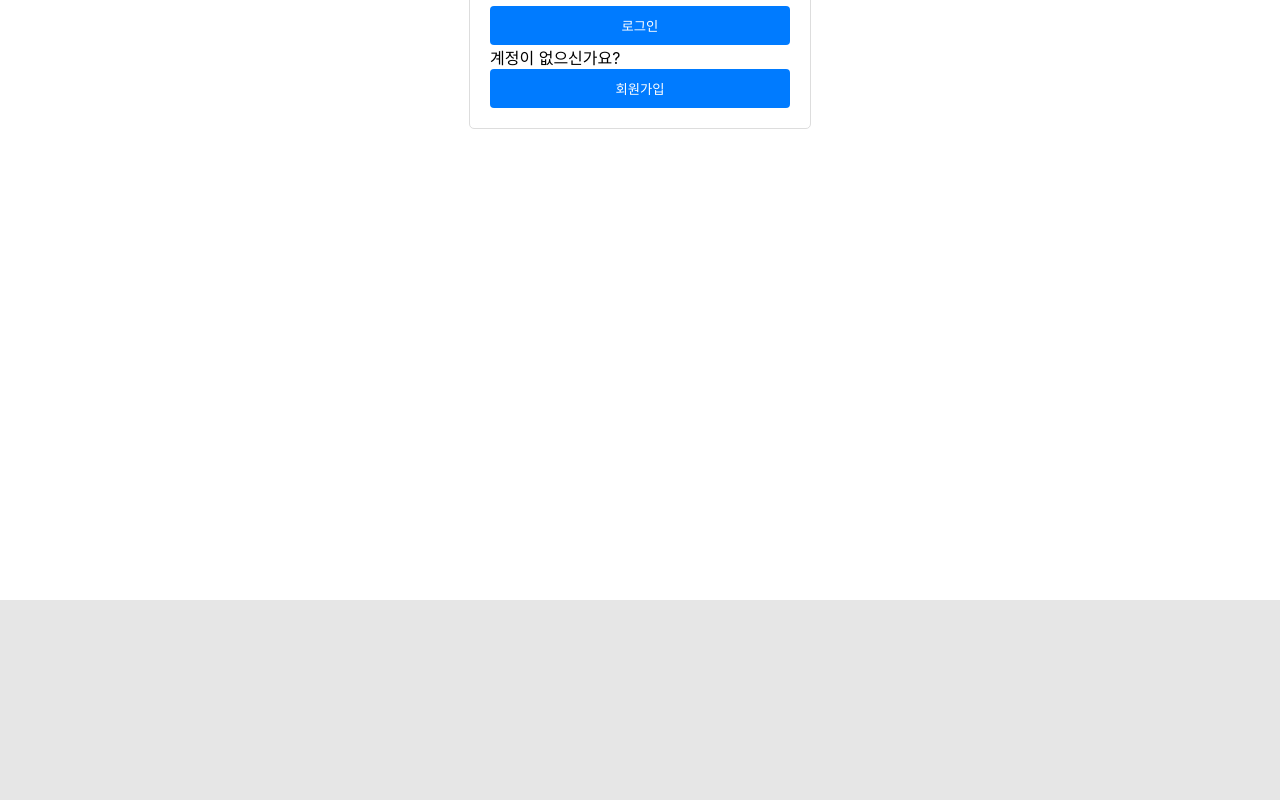
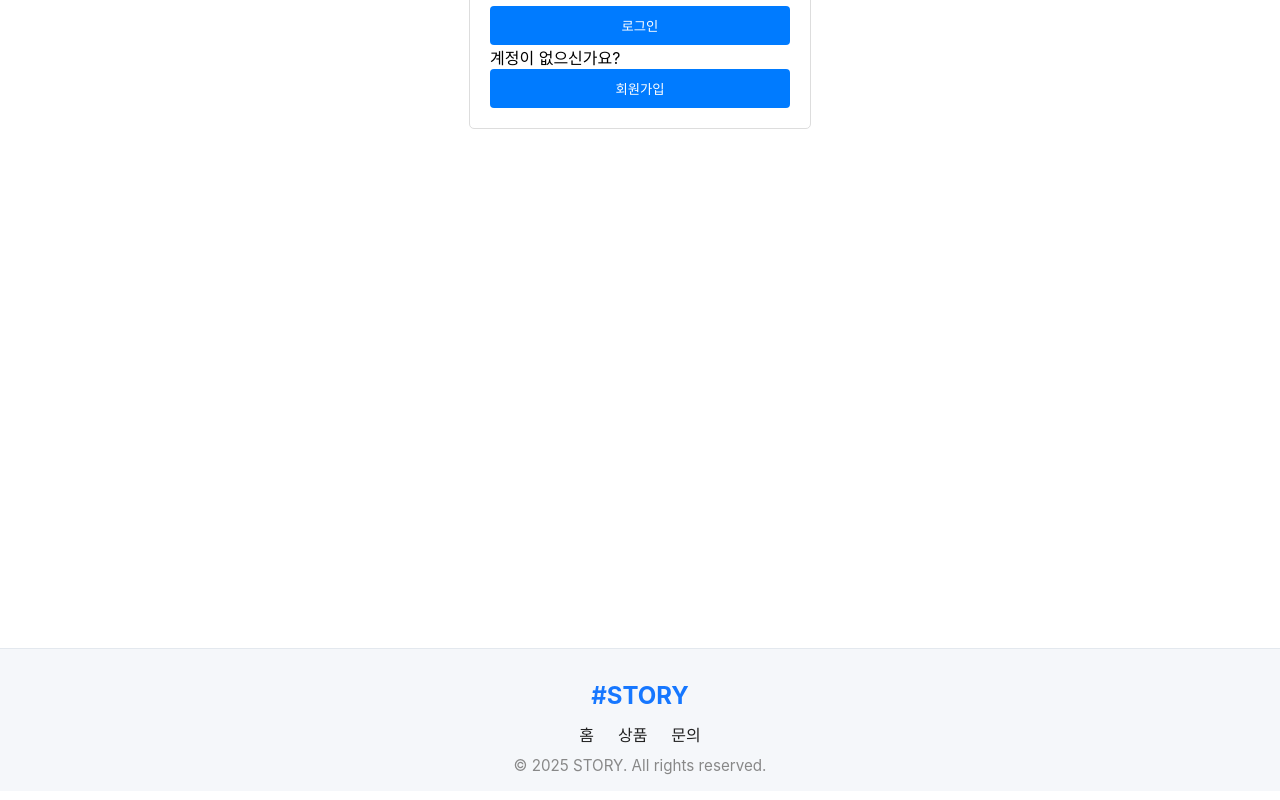
Before and after one commit to ssingi/grab-market-client, a React (Create React App) app: page /login in a window 1280 px wide. Shown: the part 364-1164 px from the top of the page. Built offline with nearby package versions, Linux system fonts and the light colour scheme.

Commit message:
header,footer, contactpage,productcard 코드 수정 완료/ footer, header css 코드 변경 완료

```diff
--- a/src/App.js
+++ b/src/App.js
@@ -1,7 +1,7 @@
 import "./App.css";
 import Header from "./components/Header/Header";
 import Body from "./components/Body/Body";
-import Footer from "./components/Footer/Footer";
+import { Footer } from "./components/Footer/Footer"; // named import로 수정!
 import { AuthProvider } from "./features/auth/AuthContext";
 import { CartProvider } from "./features/product/CartContext"; // CartProvider import 추가
 
--- a/src/components/Body/Body.js
+++ b/src/components/Body/Body.js
@@ -1,21 +1,18 @@
+// src/components/Body/Body.js
+
 import { Routes, Route, Navigate } from "react-router-dom";
 import MainPageComponent from "../../features/main";
 import UploadPage from "../../features/upload";
 import ProductPage from "../../features/product";
-import CartPage from "../../features/product/CartPage"; // 장바구니 페이지 import 추가
+import CartPage from "../../features/product/CartPage";
 import { ProtectedRoute } from "../../utils/authUtils";
 import LoginPage from "../../features/auth/login/LoginPage";
 import RegisterPage from "../../features/auth/register/RegisterPage";
+import ProductsPage from "../../features/products/ProductsPage"; // 상품 페이지 import
+import ContactPage from "../../features/contact/ContactPage";
 import { useAuth } from "../../features/auth/AuthContext";
 import "./Body.css";
 
-/**
- * **Body 컴포넌트**
- * - 애플리케이션의 본문을 구성하는 컴포넌트입니다.
- * - 라우팅을 통해 다양한 페이지를 렌더링합니다.
- * - 사용자의 인증 상태에 따라 접근 가능한 페이지를 제한합니다.
- * @returns {JSX.Element} Body 컴포넌트
- */
 function Body() {
   const { user } = useAuth();
 
@@ -43,6 +40,14 @@ function Body() {
           }
         />
         <Route
+          path="/products"
+          element={
+            <ProtectedRoute>
+              <ProductsPage />
+            </ProtectedRoute>
+          }
+        />
+        <Route
           path="/upload"
           element={
             <ProtectedRoute>
@@ -57,8 +62,15 @@ function Body() {
               <CartPage />
             </ProtectedRoute>
           }
-        />{" "}
-        {/* 장바구니 라우트 추가 */}
+        />
+        <Route
+          path="/contact"
+          element={
+            <ProtectedRoute>
+              <ContactPage />
+            </ProtectedRoute>
+          }
+        />
         <Route path="/login" element={<LoginPage />} />
         <Route path="/register" element={<RegisterPage />} />
         <Route path="*" element={<Navigate to="/" />} />
--- a/src/components/Footer/Footer.css
+++ b/src/components/Footer/Footer.css
@@ -1,4 +1,38 @@
-#footer {
-  height: 200px;
-  background-color: rgb(230, 230, 230);
+.footer {
+  background: #f5f7fa;
+  padding: 32px 0 16px 0;
+  margin-top: 48px;
+  border-top: 1px solid #e3e8ee;
 }
+.footer-content {
+  max-width: 1200px;
+  margin: 0 auto;
+  padding: 0 24px;
+  display: flex;
+  flex-direction: column;
+  align-items: center;
+}
+.footer-logo {
+  font-size: 1.5rem;
+  font-weight: 700;
+  margin-bottom: 12px;
+  color: #1677ff;
+}
+.footer-links {
+  display: flex;
+  gap: 24px;
+  margin-bottom: 10px;
+}
+.footer-links a {
+  color: #222;
+  text-decoration: none;
+  font-weight: 500;
+  transition: color 0.2s;
+}
+.footer-links a:hover {
+  color: #1677ff;
+}
+.footer-info {
+  color: #888;
+  font-size: 0.95rem;
+}
--- a/src/components/Footer/Footer.js
+++ b/src/components/Footer/Footer.js
@@ -1,8 +1,20 @@
 import "./Footer.css";
 
-/** Footer 컴포넌트 */
-function Footer() {
-  return <div id="footer"></div>;
-}
-
-export default Footer;
+// Footer 컴포넌트 선언과 동시에 내보내기
+export const Footer = () => {
+  return (
+    <footer className="footer">
+      <div className="footer-content">
+        <div className="footer-logo">#STORY</div>
+        <div className="footer-links">
+          <a href="/about">홈</a>
+          <a href="/contact">상품</a>
+          <a href="/contact">문의</a>
+        </div>
+        <div className="footer-info">
+          © 2025 STORY. All rights reserved.
+        </div>
+      </div>
+    </footer>
+  );
+};
--- a/src/components/Header/Header.css
+++ b/src/components/Header/Header.css
@@ -31,7 +31,10 @@
   color: #222;
   text-decoration: none;
   transition: color 0.2s;
-  padding-bottom: 4px;
+  padding-bottom: 32px;
+  height: 50px;
+  width: auto;
+  max-height: 150px;
 }
 
 .navbar-menu li.active a,
--- a/src/components/Header/Header.js
+++ b/src/components/Header/Header.js
@@ -38,9 +38,6 @@ function Header() {
           </li>
           <li className={location.pathname.startsWith("/products") ? "active" : ""}>
             <Link to="/products">상품</Link>
-          </li>
-          <li className={location.pathname === "/about" ? "active" : ""}>
-            <Link to="/about">브랜드 소개</Link>
           </li>
           <li className={location.pathname === "/contact" ? "active" : ""}>
             <Link to="/contact">문의</Link>
--- a/src/components/ProductCard/ProductCard.js
+++ b/src/components/ProductCard/ProductCard.js
@@ -1,57 +1,59 @@
+import React from "react";
+import PropTypes from "prop-types";
 import dayjs from "dayjs";
 import { Link } from "react-router-dom";
 import { API_URL } from "../../config/constants";
 import "./ProductCard.css";
 
-/**
- * **상품 카드 컴포넌트**
- * - 상품 정보를 표시하는 카드 형태의 컴포넌트입니다.
- * - 품절 상품은 흐리게 처리되며, 클릭할 수 없습니다.
- * @param {Object} product - 상품 정보
- * @param {string} product.productID - 상품 ID
- * @param {string} product.imageUrl - 상품 이미지 URL
- * @param {string} product.seller - 판매자 이름
- * @param {string} product.name - 상품 이름
- * @param {number} product.price - 상품 가격
- * @param {string} product.createdAt - 상품 등록일
- * @param {number} product.quantity - 상품 수량
- * @returns {JSX.Element} 상품 카드 컴포넌트
- */
-export const ProductCard = ({ product }) => {
-  const { productID, imageUrl, seller, name, price, createdAt, quantity } =
-    product;
+// 품절 오버레이 분리
+const SoldOutOverlay = () => (
+  <div className="product-blur">
+    <span className="sold-out-text">품절</span>
+  </div>
+);
+
+const ProductCardComponent = React.memo(({ product }) => {
+  const {
+    productID,
+    imageUrl,
+    seller,
+    name,
+    price,
+    createdAt,
+    quantity,
+  } = product;
+
+  const isSoldOut = quantity <= 0;
 
   return (
     <div className="product-card">
-      {/* 품절 상품 처리 */}
-      {quantity <= 0 && <div className="product-blur" />}
+      {isSoldOut && <SoldOutOverlay />}
       <Link
+        to={`/products/${productID}`}
+        className="product-link"
         style={{
           color: "inherit",
-          pointerEvents: quantity <= 0 ? "none" : "auto",
+          pointerEvents: isSoldOut ? "none" : "auto",
         }}
-        className="product-link"
-        to={`/products/${productID}`}
+        aria-disabled={isSoldOut}
+        tabIndex={isSoldOut ? -1 : 0}
       >
-        {/* 상품 카드 */}
         <div>
           <img
             className="product-img"
             src={`${API_URL}/${imageUrl}`}
-            alt="상품 이미지"
+            alt={name ? `${name} 상품 이미지` : "상품 이미지"}
           />
         </div>
-
-        {/* 상품 정보 */}
         <div className="product-contents">
           <span className="product-name">{name}</span>
-          <span className="product-price">{price}원</span>
+          <span className="product-price">{price.toLocaleString()}원</span>
           <div className="product-footer">
             <div className="product-seller">
               <img
                 className="product-avatar"
-                src="images/icons/avatar.png"
-                alt="판매자 이미지"
+                src="/images/icons/avatar.png"
+                alt={`${seller} 판매자 프로필`}
               />
               <span>{seller}</span>
             </div>
@@ -61,4 +63,20 @@ export const ProductCard = ({ product }) => {
       </Link>
     </div>
   );
+});
+
+// PropTypes 연결은 export된 이름에 맞춰주세요!
+ProductCardComponent.propTypes = {
+  product: PropTypes.shape({
+    productID: PropTypes.oneOfType([PropTypes.string, PropTypes.number])
+      .isRequired,
+    imageUrl: PropTypes.string.isRequired,
+    seller: PropTypes.string.isRequired,
+    name: PropTypes.string.isRequired,
+    price: PropTypes.number.isRequired,
+    createdAt: PropTypes.string.isRequired,
+    quantity: PropTypes.number.isRequired,
+  }).isRequired,
 };
+
+export const ProductCard = ProductCardComponent;
--- /dev/null
+++ b/src/features/contact/ContactPage.js
@@ -0,0 +1,26 @@
+import React from "react";
+
+function ContactPage() {
+  return (
+    <div style={{ maxWidth: 600, margin: "0 auto", padding: 32 }}>
+      <h1>문의하기</h1>
+      <form>
+        <div>
+          <label>이름</label>
+          <input type="text" name="name" required />
+        </div>
+        <div>
+          <label>이메일</label>
+          <input type="email" name="email" required />
+        </div>
+        <div>
+          <label>문의 내용</label>
+          <textarea name="message" rows={5} required />
+        </div>
+        <button type="submit">보내기</button>
+      </form>
+    </div>
+  );
+}
+
+export default ContactPage;
--- /dev/null
+++ b/src/features/products/ProductsPage.js
@@ -0,0 +1,12 @@
+import React from "react";
+
+function ProductsPage() {
+  return (
+    <div style={{ maxWidth: 1200, margin: "0 auto", padding: 32 }}>
+      <h1>상품 전체 보기</h1>
+      <p>이곳에 전체 상품 리스트를 보여줍니다.</p>
+    </div>
+  );
+}
+
+export default ProductsPage;
```
